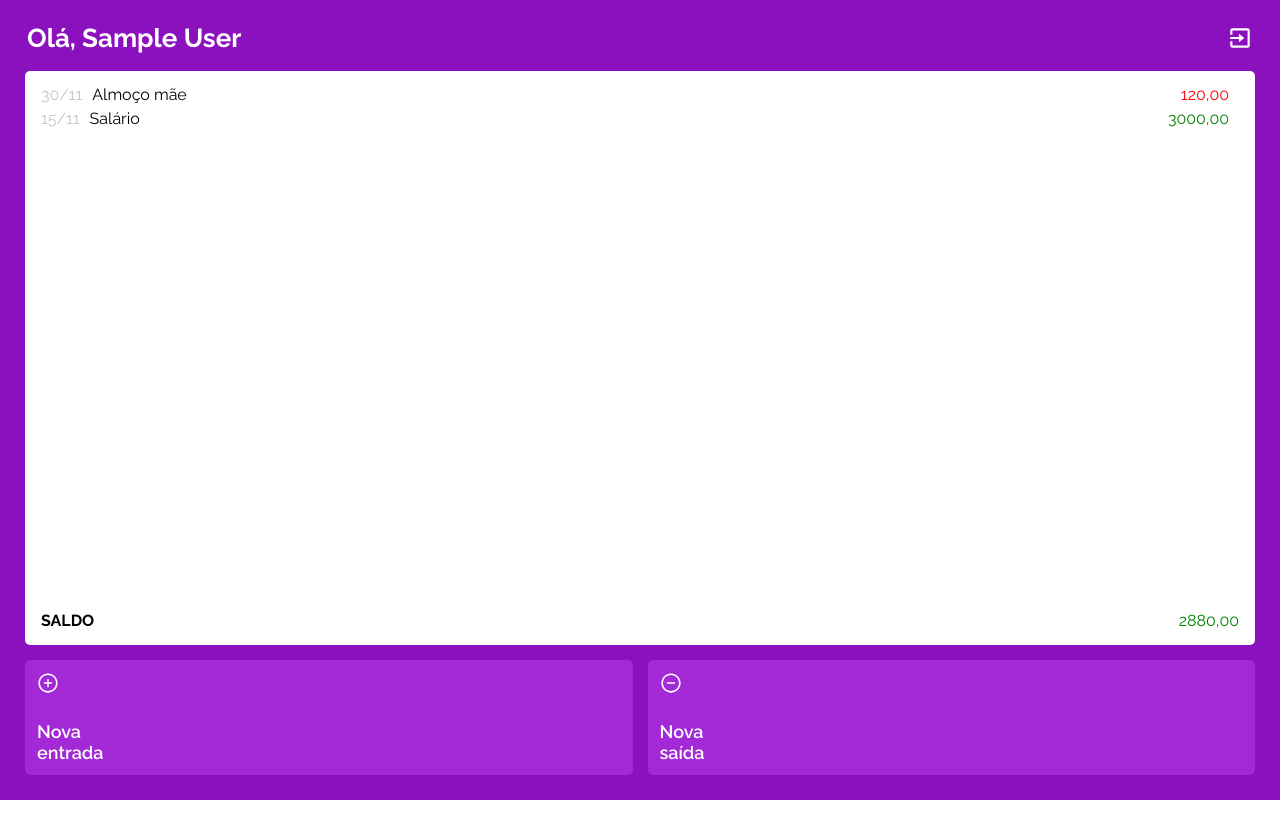
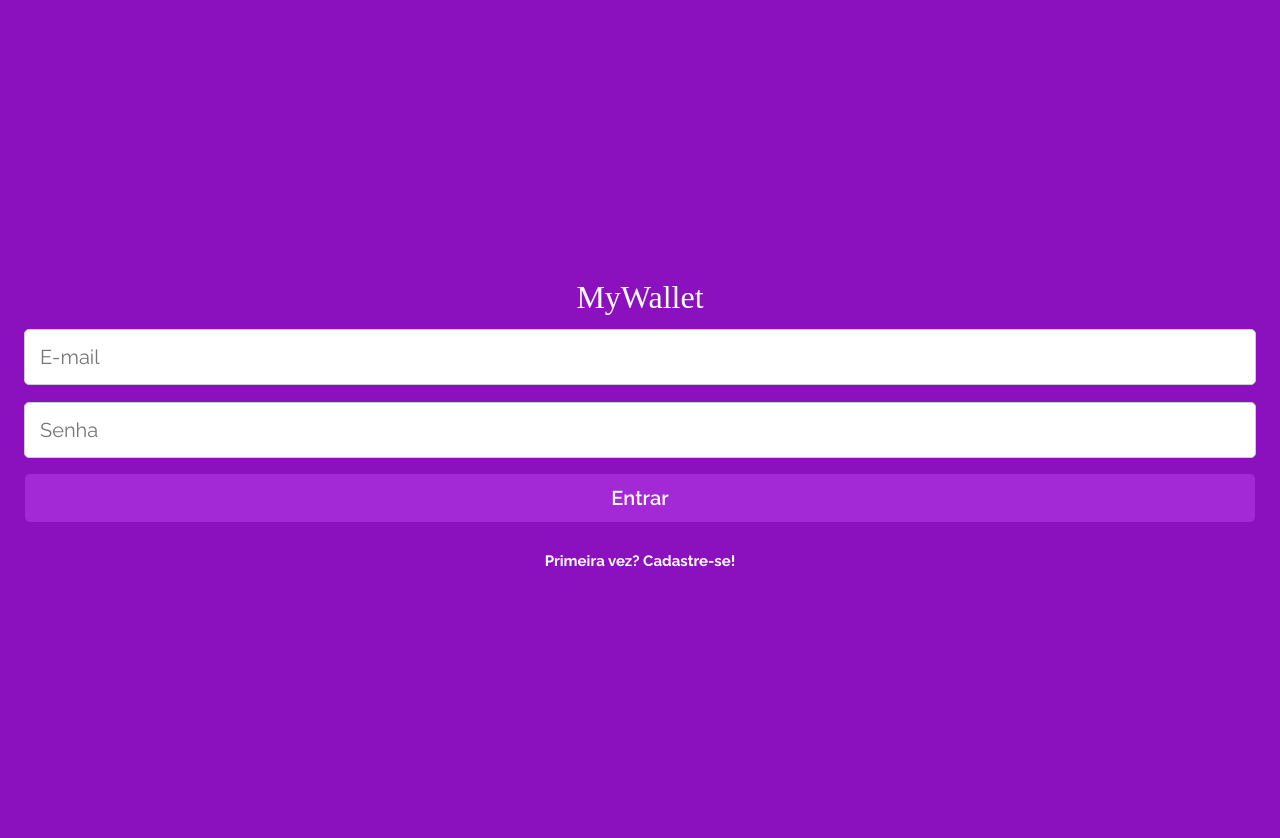
Before and after one commit to sayaoyuri/my-wallet-front, a React (Vite) app: page / in a window 1280 px wide. Before the commit this address led to /home. Shown: the top 838 px of the page. Before the commit the page ends 800 px from the top, so only its background shows below. Built offline with nearby package versions, Linux system fonts and the light colour scheme; sample sign-in values are in the browser's storage; a web font is replaced by a local one.

Commit message:
Test: Changes on redirect based on loged in user

```diff
--- a/src/pages/HomePage.jsx
+++ b/src/pages/HomePage.jsx
@@ -16,11 +16,12 @@ export default function HomePage() {
   return (
     <HomeContainer>
       <Header>
-        <h1 data-test="name">{`Olá, ${authContext.name}`}</h1>
+        <h1 data-test="user-name">{`Olá, ${authContext && authContext.name}`}</h1>
         <BiExit
           onClick={() => {
             localStorage.removeItem('auth');
             setGetAuth(getAuth + 1);
+            // navigate('/');
           }}
           data-test="logout"
         >
--- a/src/pages/SignInPage.jsx
+++ b/src/pages/SignInPage.jsx
@@ -11,9 +11,9 @@ export default function SignInPage() {
   const { authContext, getAuth, setGetAuth } = useContext(AuthContext);
   const navigate = useNavigate();
 
-  useEffect(() => {
-    if(authContext && authContext.token) return navigate('/home');
-  }, [ authContext ])
+  // useEffect(() => {
+  //   if(authContext && authContext.token) return navigate('/home');
+  // }, [ authContext ])
 
   function signIn(ev) {
     ev.preventDefault();
--- a/src/pages/SignUpPage.jsx
+++ b/src/pages/SignUpPage.jsx
@@ -13,9 +13,9 @@ export default function SignUpPage() {
   const { authContext } = useContext(AuthContext)
   const navigate = useNavigate();
 
-  useEffect(() => {
-    if(authContext && authContext.token) return navigate('/home');
-  }, [ authContext ])
+  // useEffect(() => {
+  //   if(authContext && authContext.token) return navigate('/home');
+  // }, [ authContext ])
 
   function signUp (ev) {
     ev.preventDefault();
```
